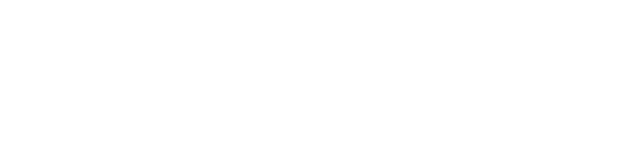
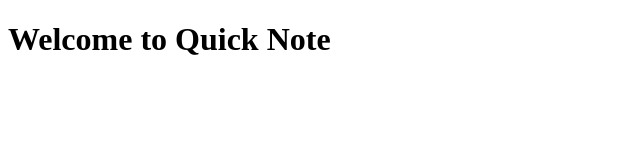
Before and after one commit to adelfranco/adelfranco.github.io, a plain HTML site: page index.html in a window 1280 px wide. Shown: the whole page, without its empty margins (0-640 px from the left). Drawn offline with Linux system fonts and the light colour scheme.

Commit message:
Update index.html

```diff
--- a/index.html
+++ b/index.html
@@ -1,7 +1,9 @@
 <!DOCTYPE html>
-
 <html>
-  <head>
-    <title>Alex's Personal Website</title>
-  </head>
+	<head>
+		<title>Quick Note</title>
+	<head>
+	<body>
+		<h1>Welcome to Quick Note</h1>
+	<body>
 </html>
```
